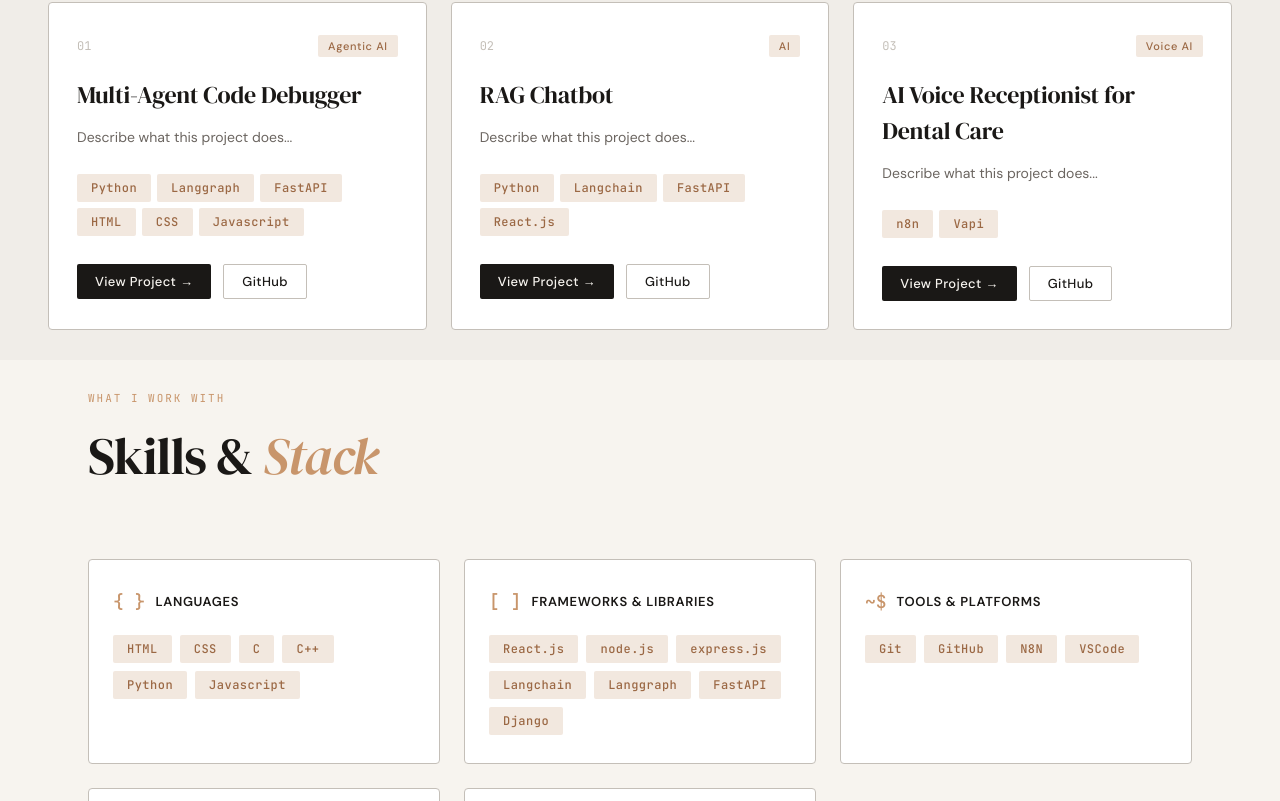
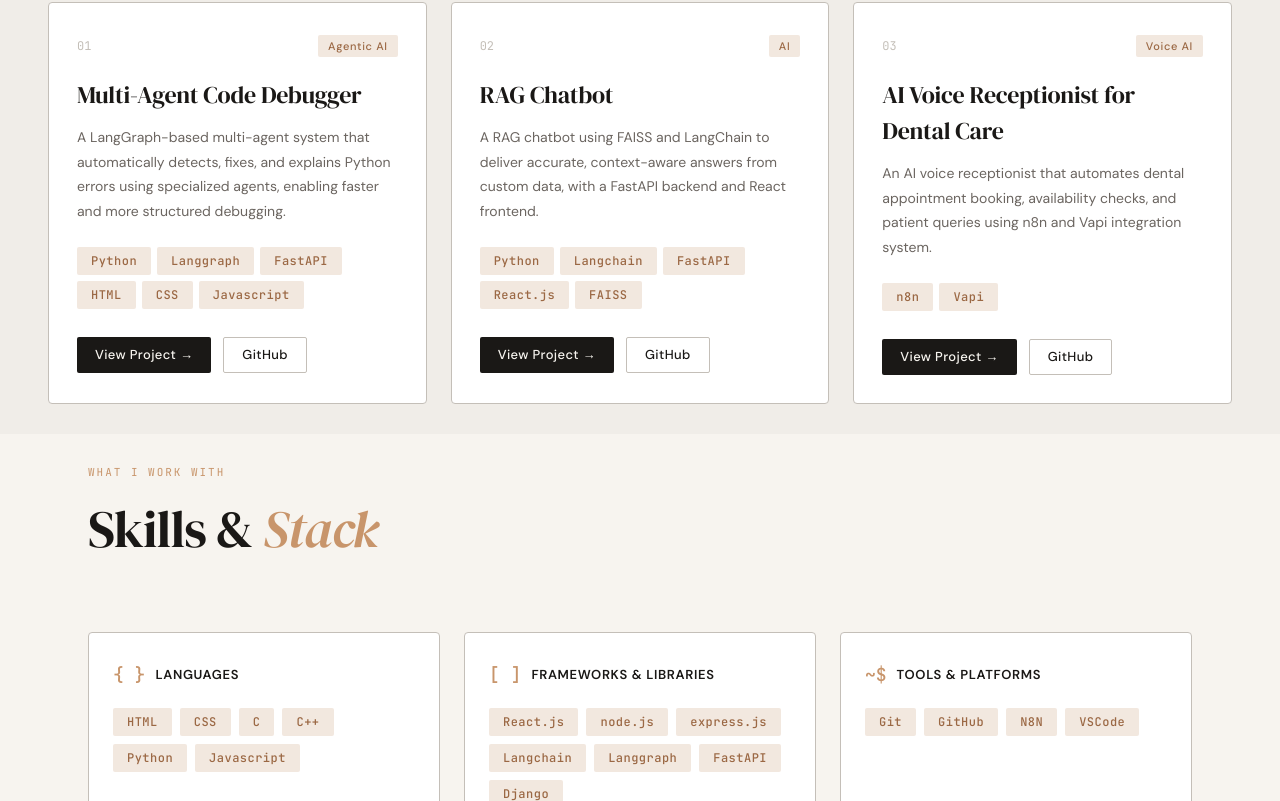
Before and after one commit to Shivakumar1905/Portfolio, a React (Vite) app: page / in a window 1280 px wide. Shown: the part 1679-2480 px from the top of the page. Built offline with nearby package versions, Linux system fonts and the light colour scheme.

Commit message:
updated app.jsx

```diff
--- a/src/App.jsx
+++ b/src/App.jsx
@@ -488,21 +488,21 @@ function Projects() {
 const PROJECTS = [
   {
     num: "01", tag: "Agentic AI", title: "Multi-Agent Code Debugger",
-    desc: "Describe what this project does...",
+    desc: "A LangGraph-based multi-agent system that automatically detects, fixes, and explains Python errors using specialized agents, enabling faster and more structured debugging.",
     stack: ["Python", "Langgraph", "FastAPI", "HTML", "CSS", "Javascript"],
     liveUrl: "https://multi-agent-orchestration.onrender.com/",
     githubUrl: "#"
   },
   {
     num: "02", tag: "AI", title: "RAG Chatbot",
-    desc: "Describe what this project does...",
-    stack: ["Python", "Langchain", "FastAPI", "React.js"],
+    desc: "A RAG chatbot using FAISS and LangChain to deliver accurate, context-aware answers from custom data, with a FastAPI backend and React frontend.",
+    stack: ["Python", "Langchain", "FastAPI", "React.js","FAISS"],
     liveUrl: "#",
     githubUrl: "#"
   },
   {
     num: "03", tag: "Voice AI", title: "AI Voice Receptionist for Dental Care",
-    desc: "Describe what this project does...",
+    desc: "An AI voice receptionist that automates dental appointment booking, availability checks, and patient queries using n8n and Vapi integration system.",
     stack: ["n8n", "Vapi"],
     liveUrl: "#",
     githubUrl: "#"
@@ -639,28 +639,14 @@ const TIMELINE = [
     period: "2023 – 2027",
     title: "B.Tech in Computer Science & Engineering (IoT and Automation)",
     org: "SASTRA Deemed to be University",
-    detail: "CGPA: 7.75 / 10.0 · Relevant coursework: DSA, DBMS, OS, CN, ML, Web Dev"
+    detail: "CGPA: 8.01 / 10.0 · Relevant coursework: DSA, DBMS, OS, CN, ML, Web Dev"
   },
   {
-    type: "internship",
-    period: "Month 20XX – Month 20XX",
-    title: "Your Internship Role",
-    org: "Company Name · Remote / City",
-    detail: "Describe what you worked on, what you built or improved, and the key technologies involved. Keep it achievement-oriented."
-  },
-  {
-    type: "internship",
-    period: "Month 20XX – Month 20XX",
-    title: "Your Internship Role",
-    org: "Company Name · Remote / City",
-    detail: "Describe what you worked on, what you built or improved, and the key technologies involved. Keep it achievement-oriented."
-  },
-  {
-    type: "achievement",
-    period: "Month 20XX",
-    title: "Hackathon / Competition Win",
-    org: "Event Name · Platform",
-    detail: "Brief description of the problem solved, team size, and result. E.g. Top X out of Y teams."
+    type: "Bootcamp",
+    period: "June 2025 – July 2026",
+    title: "NIT-Warangal ML Bootcamp",
+    org: "Academic Institution",
+    detail: "Completed ML bootcamp at NIT Warangal, building 20+ models spanning supervised, unsupervised, and deep learning paradigms. Gained hands-on experience in model development, evaluation, and optimization across real-world datasets."
   },
 ];
 
@@ -775,7 +761,7 @@ function Contact() {
             <div className="divider" style={{ marginBottom: "28px" }} />
             <p style={{ fontSize: "15px", color: "var(--ink-muted)", lineHeight: "1.85", marginBottom: "40px" }}>
               I'm actively seeking internships and full-time roles. Whether you have a project in mind,
-              a question, or just want to say hi — my inbox is always open.
+              a question — my inbox is always open.
             </p>
 
             {/* Contact Details */}
```
